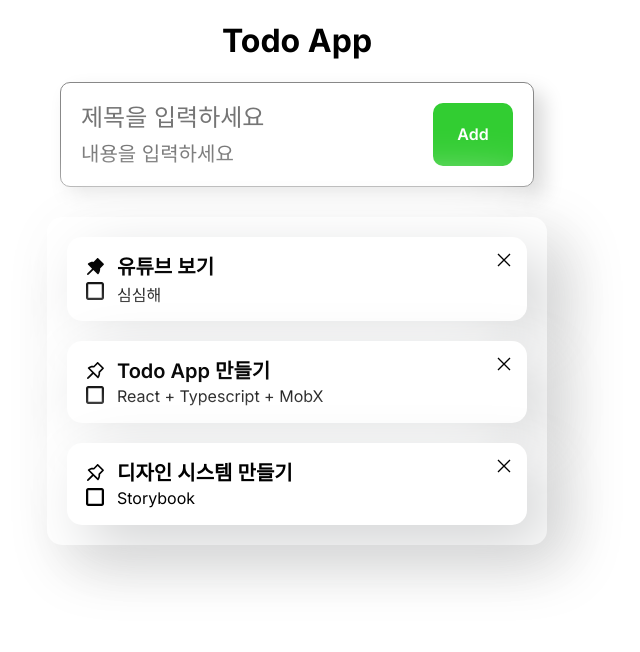
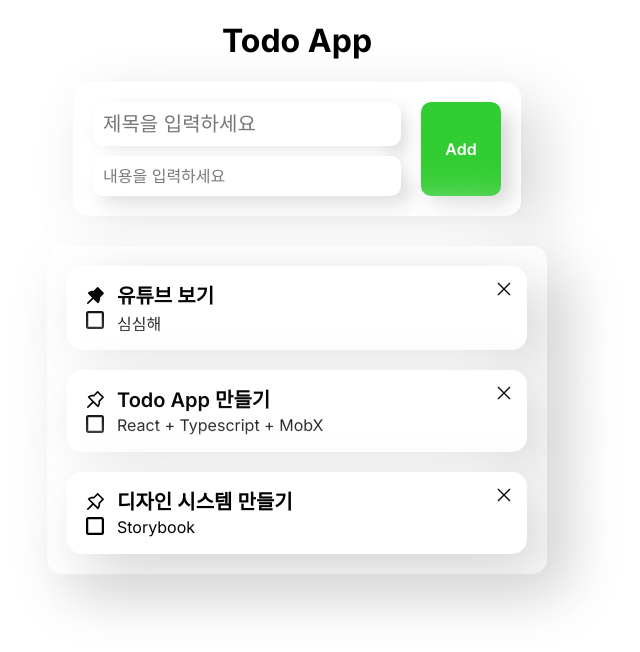
Before and after one commit to hyp3rflow/mobx-todo, a React app: page / in a window 1280 px wide. Shown: the top 652 px of the page, without its empty margins (343-983 px from the left). Built offline with nearby package versions, Linux system fonts and the light colour scheme.

Commit message:
feat(AddTodo): 추가 시 폼 초기화 및 스타일 변경

```diff
--- a/src/components/AddTodo.tsx
+++ b/src/components/AddTodo.tsx
@@ -18,7 +18,9 @@ const AddTodo = () => {
       pinned: false,
     };
 
-    todoStore.pushTodo = todoObject;
+    setTodoTitle("");
+    setTodoContent("");
+    todoStore.pushTodo(todoObject);
   };
 
   return (
@@ -42,10 +44,9 @@ const AddTodo = () => {
 
 const Container = styled.div`
   padding: 20px;
-  border: 1px solid #888;
-  border-radius: 10px;
+  border-radius: 15px;
   background: #ffffff;
-  box-shadow: 10px 10px 20px #d9d9d9;
+  box-shadow: 20px 20px 60px #d9d9d9, -20px -20px 60px #ffffff;
 
   display: flex;
 `;
@@ -53,15 +54,29 @@ const Container = styled.div`
 const InputContainer = styled.div`
   display: flex;
   flex-direction: column;
+
+  margin-right: 20px;
 `;
 
 const TitleInput = styled.input`
-  font-size: 24px;
+  font-size: 20px;
   margin-bottom: 10px;
+
+  padding: 10px;
+
+  border-radius: 10px;
+  background: #ffffff;
+  box-shadow: 10px 10px 20px #d9d9d9, -10px -10px 20px #ffffff;
 `;
 
 const ContentInput = styled.input`
-  font-size: 20px;
+  font-size: 16px;
+
+  padding: 10px;
+
+  border-radius: 10px;
+  background: #ffffff;
+  box-shadow: 10px 10px 20px #d9d9d9, -10px -10px 20px #ffffff;
 `;
 
 const AddButton = styled.button`
@@ -73,6 +88,8 @@ const AddButton = styled.button`
   font-weight: 600;
   color: white;
 
+  box-shadow: 10px 10px 20px #d9d9d9, -10px -10px 20px #ffffff;
+
   &:hover {
     background-color: white;
     color: limegreen;
```
